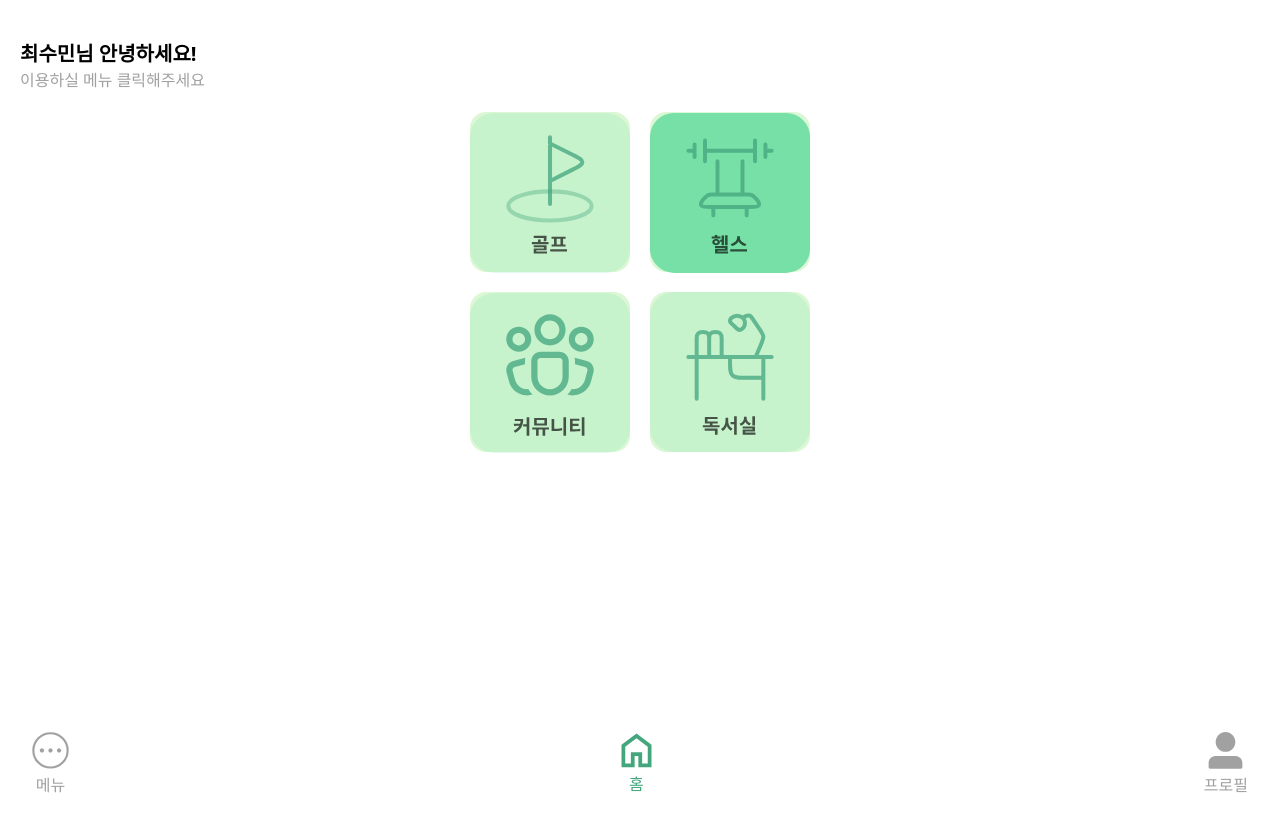
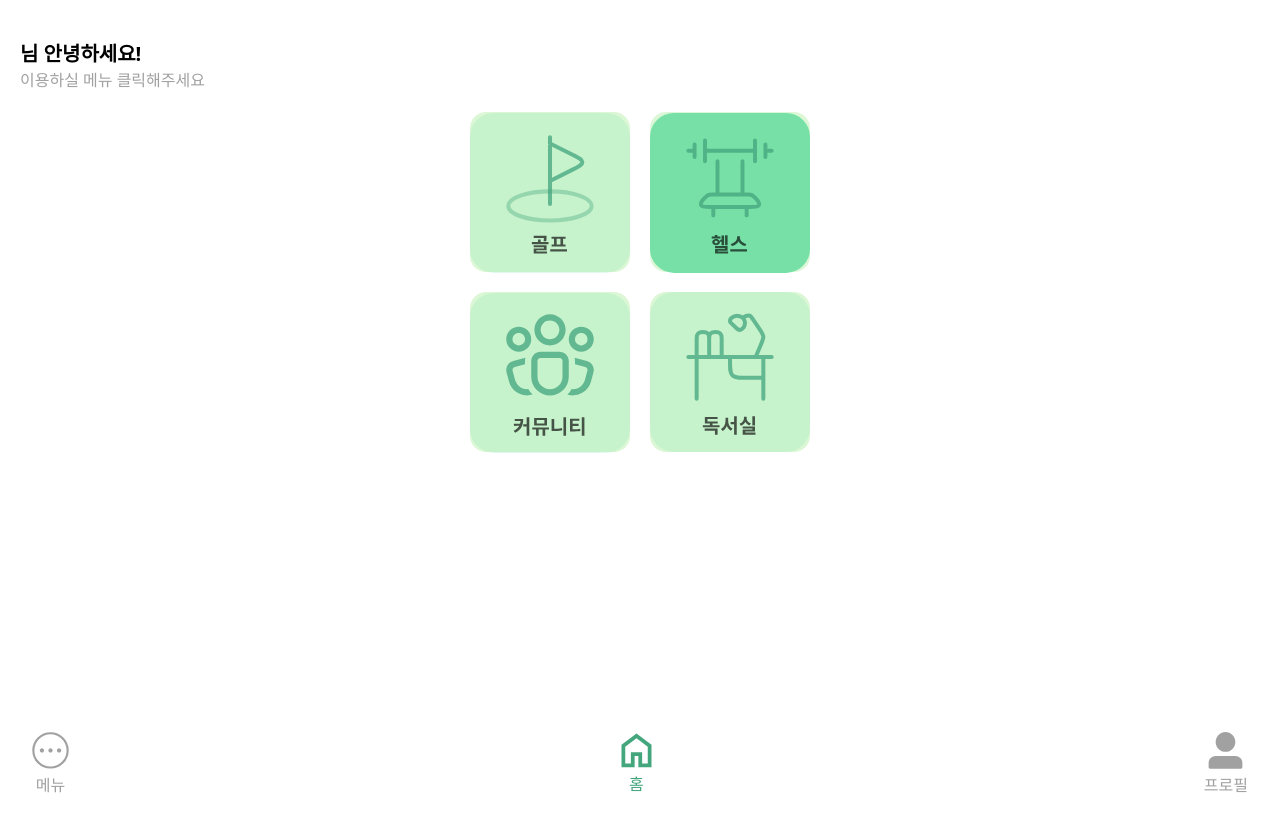
Before and after one commit to keep-prototype/keep-prototype, a React (Vite) app: page / in a window 1280 px wide. Shown: the top 832 px of the page. Built offline with nearby package versions, Linux system fonts and the light colour scheme.

Commit message:
fix: 예약 테이블 없는 경우 분기  추가

```diff
--- a/src/pages/Home.jsx
+++ b/src/pages/Home.jsx
@@ -3,17 +3,24 @@ import { GolfIcon } from '../shared/icons/GolfIcon';
 import { FitnessCenterIcon } from '../shared/icons/FitnessCenterIcon';
 import { ReadingRoom } from '../shared/icons/ReadingRoom';
 import { CommunityIcon } from '../shared/icons/CommunityIcon';
+import { userInfo } from '../store/atoms';
+import React, { useEffect } from 'react';
 
 export const Home = () => {
+  const userName = React.useRef();
   const navigate = useNavigate();
   const handleGolfClick = () => {
     navigate('/golf');
   };
 
+  useEffect(() => {
+    userName.current = userInfo.userName;
+  }, []);
+
   return (
     <main className="">
       <section className="w-screen flex flex-col pt-10 pl-5 pb-5">
-        <p className="text-xl font-bold">최수민님 안녕하세요!</p>
+        <p className="text-xl font-bold">{userName.current}님 안녕하세요!</p>
         <p className="text-md text-neutral-400">이용하실 메뉴 클릭해주세요</p>
       </section>
       <section className="w-screen h-screen flex flex-col items-center gap-5">
--- a/src/pages/MyReservation.jsx
+++ b/src/pages/MyReservation.jsx
@@ -10,7 +10,7 @@ export const MyReservation = () => {
         </p>
       </section>
       <section className="flex flex-col gap-2 w-full">
-        {golfReservationTable.map((el) => {
+        {golfReservationTable?.map((el) => {
           return (
             <article className="flex gap-3 px-8 w-full">
               <figure className="w-full py-3 px-7 flex justify-between text-center text-xl font-semibold rounded-xl border bg-green-light">
```
